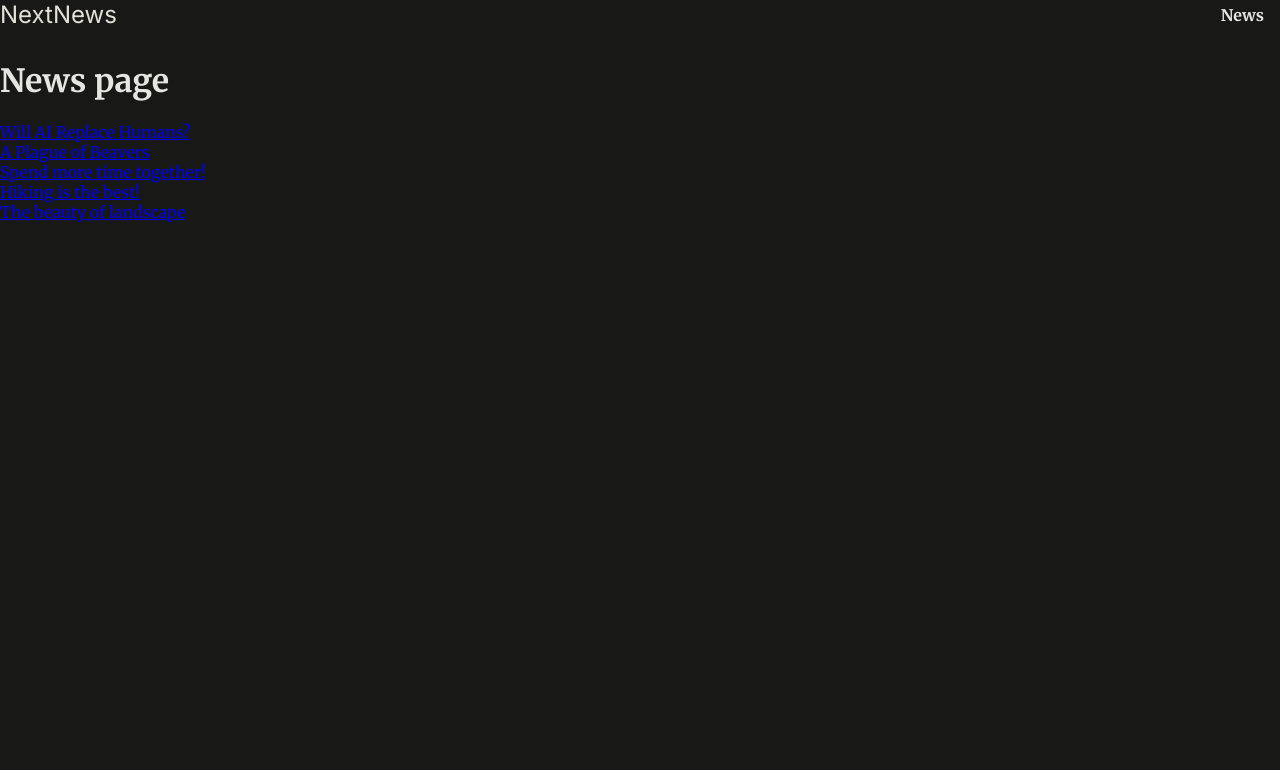
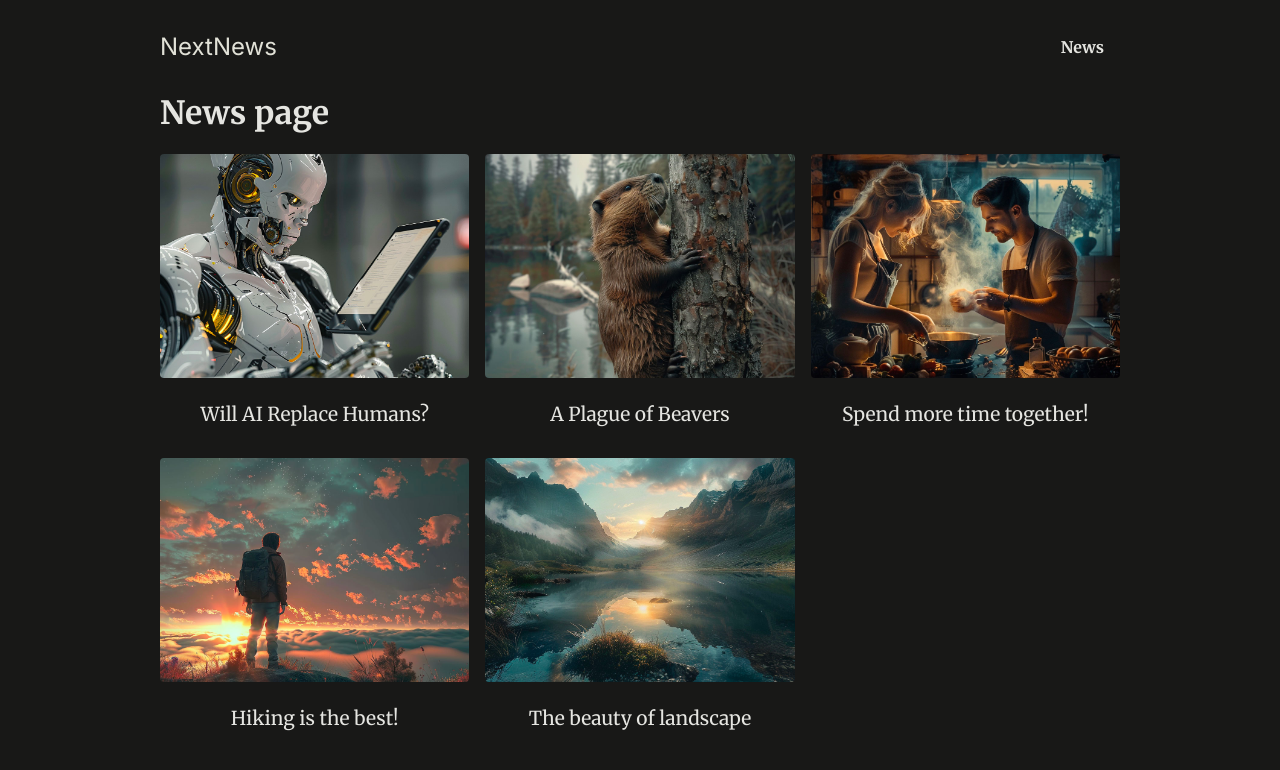
Before and after one commit to GitQuuu/learn_nextjs, a Next.js app: page /news in a window 1280 px wide. Shown: the top 770 px of the page. Built offline with nearby package versions, Linux system fonts and the light colour scheme.

Commit message:
139.Refactors news page to use dummy data
Moves the news items data to a separate file for better organization and maintainability.
Updates the news page component to fetch and display news articles with images from the dummy data.
Adds a div wrapper to the RootLayout

```diff
--- a/app/layout.js
+++ b/app/layout.js
@@ -6,12 +6,14 @@ export const metadata = {
     description: 'Learn how to route to different pages.',
 }
 
-export default function RootLayout({ children }) {
+export default function RootLayout({children}) {
     return (
         <html lang="en">
         <body>
+        <div id="page">
             <MainHeader/>
             {children}
+        </div>
         </body>
         </html>
     )
--- a/app/news/page.jsx
+++ b/app/news/page.jsx
@@ -1,66 +1,25 @@
 import Link from 'next/link';
-
-export default function newsPage(){
-
-    const newsItems = [
-        {
-            id: 'n1',
-            slug: 'will-ai-replace-humans',
-            title: 'Will AI Replace Humans?',
-            image: 'ai-robot.jpg',
-            date: '2021-07-01',
-            content:
-                'Since late 2022 AI is on the rise and therefore many people worry whether AI will replace humans. The answer is not that simple. AI is a tool that can be used to automate tasks, but it can also be used to augment human capabilities. The future is not set in stone, but it is clear that AI will play a big role in the future. The question is how we will use it.',
-        },
-        {
-            id: 'n2',
-            slug: 'beaver-plague',
-            title: 'A Plague of Beavers',
-            image: 'beaver.jpg',
-            date: '2022-05-01',
-            content: 'Beavers are taking over the world. They are building dams everywhere and flooding entire cities. What can we do to stop them?',
-        },
-        {
-            id: 'n3',
-            slug: 'couple-cooking',
-            title: 'Spend more time together!',
-            image: 'couple-cooking.jpg',
-            date: '2024-03-01',
-            content: 'Cooking together is a great way to spend more time with your partner. It is fun and you get to eat something delicious afterwards. What are you waiting for? Get cooking!',
-        },
-        {
-            id: 'n4',
-            slug: 'hiking',
-            title: 'Hiking is the best!',
-            image: 'hiking.jpg',
-            date: '2024-01-01',
-            content: 'Hiking is a great way to get some exercise and enjoy the great outdoors. It is also a great way to clear your mind and reduce stress. So what are you waiting for? Get out there and start hiking!',
-        },
-        {
-            id: 'n5',
-            slug: 'landscape',
-            title: 'The beauty of landscape',
-            image: 'landscape.jpg',
-            date: '2022-07-01',
-            content: 'Landscape photography is a great way to capture the beauty of nature. It is also a great way to get outside and enjoy the great outdoors. So what are you waiting for? Get out there and start taking some pictures!',
-        },
-    ];
+import { DUMMY_NEWS } from '../../dummy-news';
 
 
+export default function NewsPage() {
     return (
         <>
             <h1>News page</h1>
-            <ul>
-                {newsItems.map((item) => (
+            {DUMMY_NEWS.length === 0 ? (
+                <p>No news articles available.</p>
+            ) : (
+                <ul className="news-list" aria-label="News articles">
+                    {DUMMY_NEWS.map((item) => (
                         <li key={item.id}>
                             <Link href={`/news/${item.slug}`}>
-                            {item.title}
+                                <img src={`/images/news/${item.image}`} alt={item.title} />
+                                <span> {item.title}</span>
                             </Link>
                         </li>
                     ))}
                 </ul>
+            )}
         </>
     );
-
-
 }
--- /dev/null
+++ b/dummy-news.js
@@ -0,0 +1,43 @@
+export const DUMMY_NEWS = [
+    {
+        id: 'n1',
+        slug: 'will-ai-replace-humans',
+        title: 'Will AI Replace Humans?',
+        image: 'ai-robot.jpg',
+        date: '2021-07-01',
+        content:
+            'Since late 2022 AI is on the rise and therefore many people worry whether AI will replace humans. The answer is not that simple. AI is a tool that can be used to automate tasks, but it can also be used to augment human capabilities. The future is not set in stone, but it is clear that AI will play a big role in the future. The question is how we will use it.',
+    },
+    {
+        id: 'n2',
+        slug: 'beaver-plague',
+        title: 'A Plague of Beavers',
+        image: 'beaver.jpg',
+        date: '2022-05-01',
+        content: 'Beavers are taking over the world. They are building dams everywhere and flooding entire cities. What can we do to stop them?',
+    },
+    {
+        id: 'n3',
+        slug: 'couple-cooking',
+        title: 'Spend more time together!',
+        image: 'couple-cooking.jpg',
+        date: '2024-03-01',
+        content: 'Cooking together is a great way to spend more time with your partner. It is fun and you get to eat something delicious afterwards. What are you waiting for? Get cooking!',
+    },
+    {
+        id: 'n4',
+        slug: 'hiking',
+        title: 'Hiking is the best!',
+        image: 'hiking.jpg',
+        date: '2024-01-01',
+        content: 'Hiking is a great way to get some exercise and enjoy the great outdoors. It is also a great way to clear your mind and reduce stress. So what are you waiting for? Get out there and start hiking!',
+    },
+    {
+        id: 'n5',
+        slug: 'landscape',
+        title: 'The beauty of landscape',
+        image: 'landscape.jpg',
+        date: '2022-07-01',
+        content: 'Landscape photography is a great way to capture the beauty of nature. It is also a great way to get outside and enjoy the great outdoors. So what are you waiting for? Get out there and start taking some pictures!',
+    },
+];
```
Lines whose indentation alone changed are shown as unchanged.
